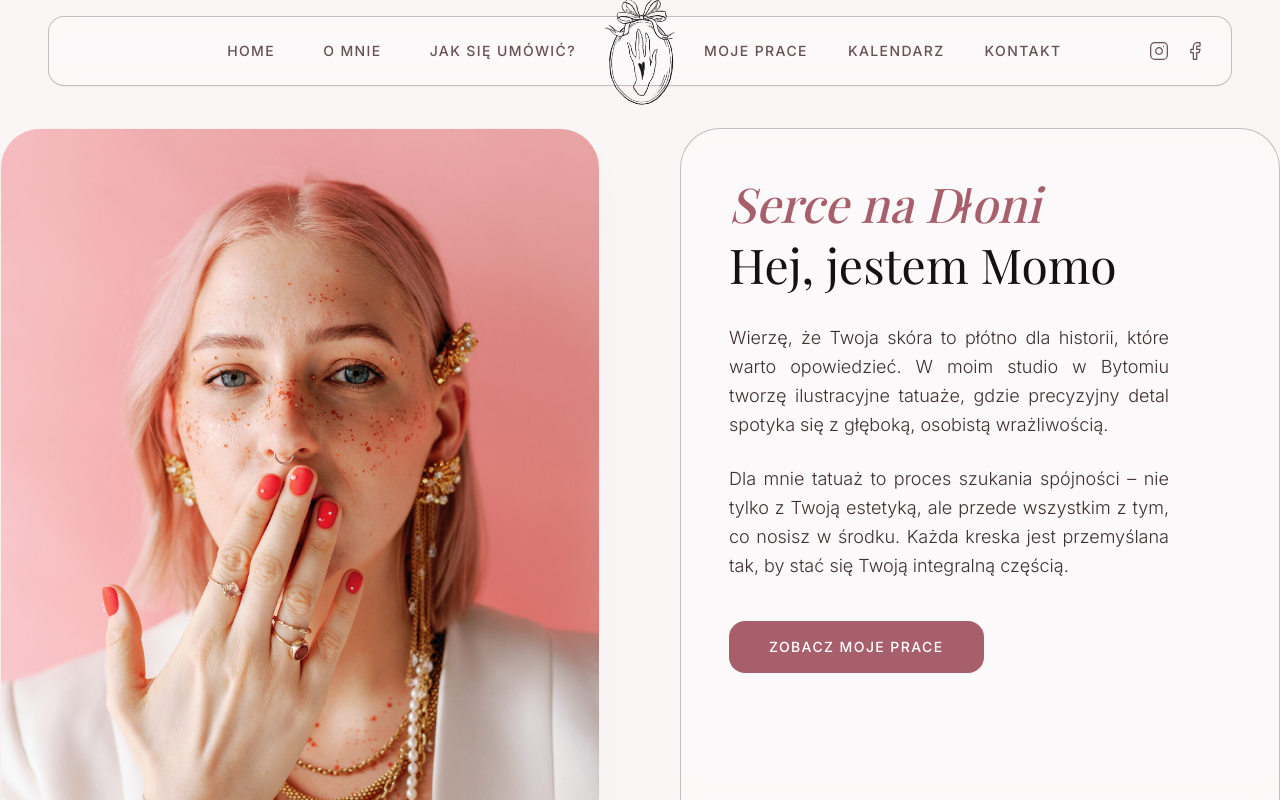
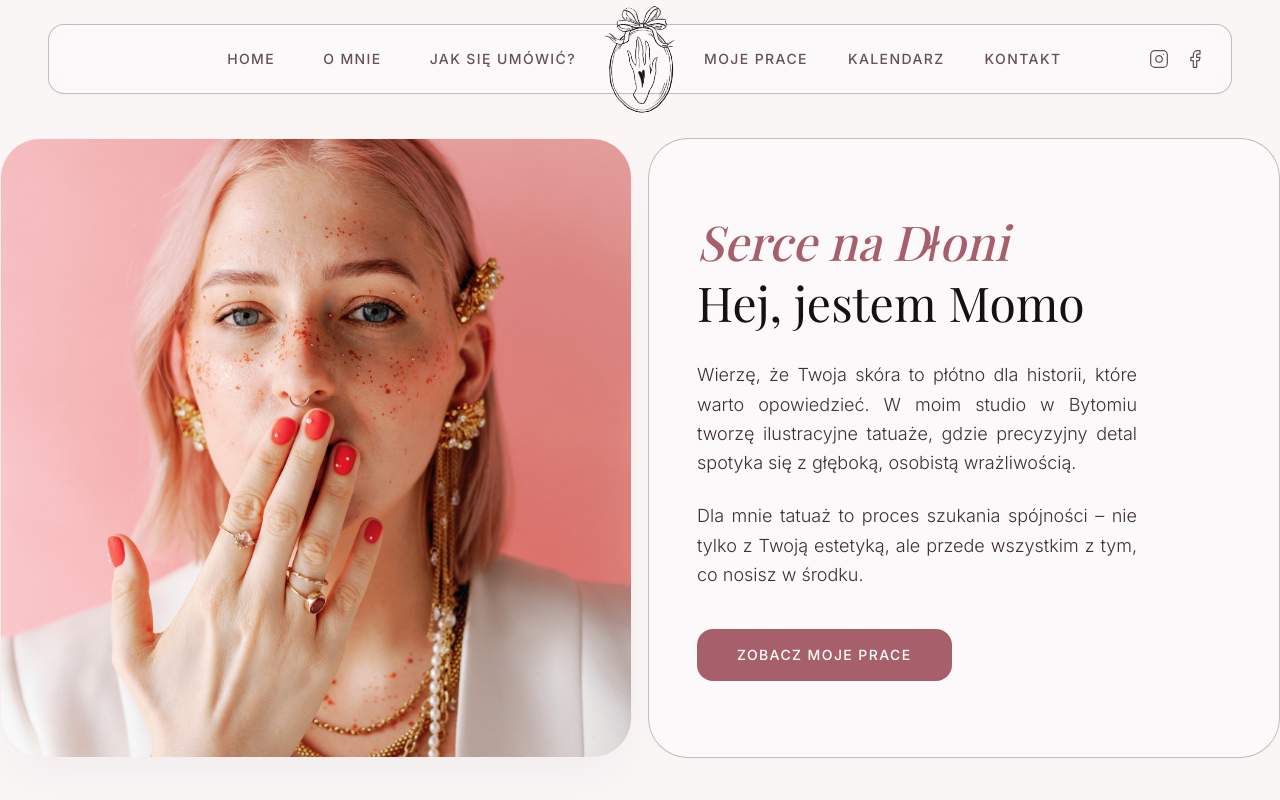
Before and after one commit to plowigus/serce-na-dloni-tattoo, a Next.js app: page / in a window 1280 px wide. Built offline with nearby package versions, Linux system fonts and the light colour scheme; a web font is replaced by a local one.

Commit message:
hero design fix

```diff
--- a/app/components/layout/Navbar.tsx
+++ b/app/components/layout/Navbar.tsx
@@ -14,7 +14,8 @@ export default function Navbar() {
     const underlineStyle = "absolute left-0 bottom-0 w-0 h-[1px] bg-primary-950 transition-all duration-300 group-hover:w-full";
 
     return (
-        <nav className="fixed top-0 left-0 right-0 z-50 px-6 md:px-12 py-4">
+
+        <nav className="absolute top-0 left-0 right-0 z-50 px-6 md:px-12 py-6">
             <div className="mx-auto max-w-7xl rounded-2xl bg-white/30 backdrop-blur-md border-[0.5px] border-primary-950/25 shadow-sm shadow-primary-500/5 px-8 py-4 relative grid grid-cols-2 items-center">
 
                 {/* LEWA STRONA */}
@@ -25,14 +26,15 @@ export default function Navbar() {
                 </div>
 
                 {/* ŚRODEK (LOGO) */}
-                <div className="absolute left-1/2 top-1/2 -translate-x-1/2 -translate-y-1/2 z-20 flex justify-center">
-                    <Link href="/" className="block" prefetch={false} aria-label="Strona główna">
+                {/* Zachowano sztywne wymiary kontenera z poprzedniej poprawki */}
+                <div className="absolute left-1/2 top-1/2 -translate-x-1/2 -translate-y-1/2 z-20 flex justify-center w-32 h-48">
+                    <Link href="/" className="block w-full h-full" prefetch={false} aria-label="Strona główna">
                         <Image
                             src="/logo.png"
                             alt="Serce na Dłoni Logo"
                             width={256}
                             height={96}
-                            className="w-32 h-48 object-contain"
+                            className="h-full w-full object-contain"
                             priority
                         />
                     </Link>
@@ -47,7 +49,6 @@ export default function Navbar() {
                     <div className="h-4 w-px bg-primary-950/20 mx-2 hidden md:block ml-auto"></div>
 
                     <div className="flex items-center gap-4 text-primary-800 pr-12">
-                        {/* ZMIANA: Użycie Link zamiast <a> + aria-label dla dostępności */}
                         <Link href="https://instagram.com" target="_blank" rel="noopener noreferrer" className="hover:text-primary-950 hover:scale-110 transition-all duration-300" aria-label="Instagram">
                             <IconIG className="w-5 h-5" />
                             <span className="sr-only">Instagram</span>
--- a/app/components/sections/Hero.tsx
+++ b/app/components/sections/Hero.tsx
@@ -1,19 +1,22 @@
 import Image from "next/image";
 import Link from "next/link";
-
-// ZMIANA: Statyczny import zdjęcia (usuwa mignięcie przy ładowaniu)
-// Upewnij się, że plik jest w public/images/momo.jpg
 import momoImg from "../../../public/images/momo.jpg";
 
 export default function Hero() {
     return (
-        <section className="relative h-dvh w-full flex items-center justify-center pt-32 pb-12 overflow-hidden z-10">
-            <div className="w-full max-w-7xl h-full flex flex-col">
-                <div className="grid grid-cols-1 md:grid-cols-12 gap-8 md:gap-4 h-full">
+        <section className="relative h-dvh w-full flex items-center justify-center pt-32 pb-8 overflow-hidden z-10">
+
+            <div className="w-full max-w-7xl h-full flex flex-col justify-center">
+                <div className="grid grid-cols-1 md:grid-cols-12 gap-8 md:gap-4 h-full items-center">
 
                     {/* LEWA STRONA - ZDJĘCIE */}
-                    <div className="md:col-span-6 h-full flex flex-col justify-start">
-                        <div className="relative w-full max-w-[600px] aspect-4/5 rounded-[40px] overflow-hidden shadow-2xl shadow-primary-900/5 border border-white/40 bg-primary-200/50">
+                    <div className="md:col-span-6 flex flex-col justify-center items-center md:items-start">
+                        {/* ZMIANA KLUCZOWA:
+                            max-h-[calc(100dvh-180px)]
+                            To oznacza: Maksymalna wysokość to CAŁY EKRAN minus MIEJSCE NA NAVBAR i MARGINES DOLNY.
+                            Dzięki temu element nigdy nie wyjdzie poza widoczny obszar.
+                        */}
+                        <div className="relative w-full aspect-square max-h-[calc(100dvh-180px)] rounded-[40px] overflow-hidden shadow-2xl shadow-primary-900/5 border border-white/40 bg-primary-200/50">
                             <Image
                                 alt="Momo - Tatuażystka"
                                 src={momoImg}
@@ -23,42 +26,43 @@ export default function Hero() {
                                 loading="eager"
                                 fetchPriority="high"
                                 sizes="(max-width: 768px) 100vw, 50vw"
-                                quality={90}
                             />
                         </div>
                     </div>
 
                     {/* PRAWA STRONA - TEKST */}
-                    <div className="md:col-span-6 h-full flex flex-col justify-start items-center md:items-end">
-                        <div className="w-full max-w-[600px] aspect-4/5 bg-white/30 backdrop-blur-md rounded-[40px] p-8 md:p-12 border-[0.5px] border-primary-950/25 shadow-sm shadow-primary-500/5 flex flex-col justify-start">
+                    <div className="md:col-span-6 flex flex-col justify-center items-center md:items-end">
+                        {/* Ta sama kalkulacja wysokości dla tekstu, aby zachować symetrię */}
+                        <div className="w-full aspect-square max-h-[calc(100dvh-180px)] bg-white/30 backdrop-blur-md rounded-[40px] p-6 md:p-10 lg:p-12 border-[0.5px] border-primary-950/25 shadow-sm shadow-primary-500/5 flex flex-col justify-center">
 
-                            <div>
-                                <h1 className="font-serif text-4xl md:text-5xl lg:text-5xl text-primary-950 leading-[1.1] mb-8">
+                            {/* Dodatkowy flex-1 i justify-center wewnątrz, aby tekst był zawsze na środku, nawet jak kwadrat się zmniejszy */}
+                            <div className="flex flex-col justify-center h-full">
+                                <h1 className="font-serif text-3xl md:text-4xl lg:text-5xl text-primary-950 leading-[1.1] mb-4 md:mb-6 lg:mb-8">
                                     <span className="text-[#a85f6c] font-medium italic block mb-2">Serce na Dłoni</span>
                                     <span>Hej, jestem Momo</span>
                                 </h1>
 
-                                <div className="space-y-6 text-base md:text-lg text-primary-900 font-light leading-relaxed text-justify max-w-[440px]">
+                                {/* Clamp dla tekstu - zmniejsza się płynnie na małych wysokościach */}
+                                <div className="space-y-3 md:space-y-4 lg:space-y-6 text-sm md:text-base lg:text-lg text-primary-900 font-light leading-relaxed text-justify max-w-[440px]">
                                     <p>
                                         Wierzę, że Twoja skóra to płótno dla historii, które warto opowiedzieć.
                                         W moim studio w Bytomiu tworzę ilustracyjne tatuaże, gdzie precyzyjny
                                         detal spotyka się z głęboką, osobistą wrażliwością.
                                     </p>
-                                    <p>
+                                    <p className="hidden sm:block"> {/* Ukrywamy drugi akapit na ultra-niskich ekranach telefonów w poziomie */}
                                         Dla mnie tatuaż to proces szukania spójności – nie tylko z Twoją
-                                        estetyką, ale przede wszystkim z tym, co nosisz w środku. Każda kreska
-                                        jest przemyślana tak, by stać się Twoją integralną częścią.
+                                        estetyką, ale przede wszystkim z tym, co nosisz w środku.
                                     </p>
                                 </div>
 
-                                <div className="mt-10">
+                                <div className="mt-6 md:mt-8 lg:mt-10">
                                     <Link
                                         href="/moje-prace"
-                                        className="relative inline-flex items-center justify-center px-10 py-4 bg-[#a85f6c] text-white rounded-2xl overflow-hidden transition-colors duration-300 ease-out hover:bg-[#8e4d59]"
+                                        className="relative inline-flex items-center justify-center px-8 md:px-10 py-3 md:py-4 bg-[#a85f6c] text-white rounded-2xl overflow-hidden transition-colors duration-300 ease-out hover:bg-[#8e4d59]"
                                         prefetch={false}
                                         aria-label="Zobacz moje prace - przejdź do portfolio"
                                     >
-                                        <span className="relative z-10 uppercase tracking-widest text-sm font-medium">
+                                        <span className="relative z-10 uppercase tracking-widest text-xs md:text-sm font-medium">
                                             Zobacz moje prace
                                         </span>
                                     </Link>
```
